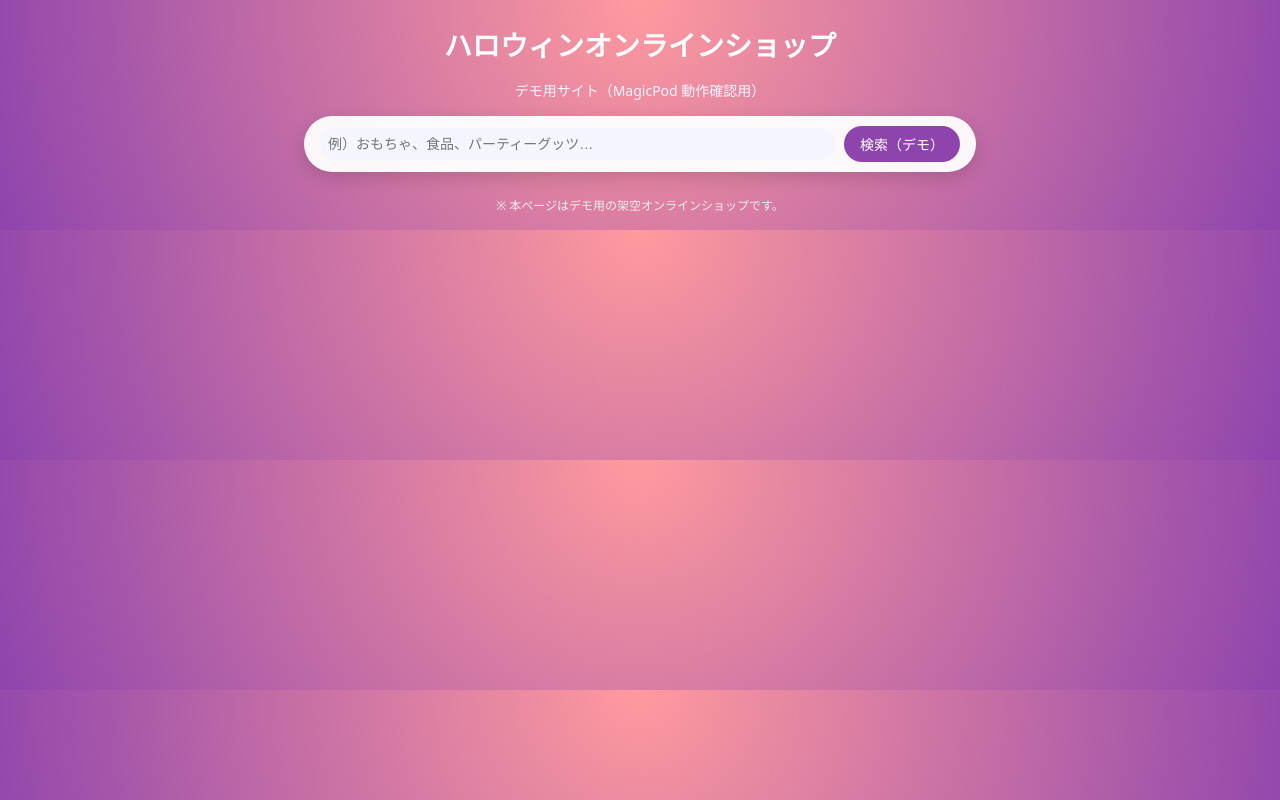
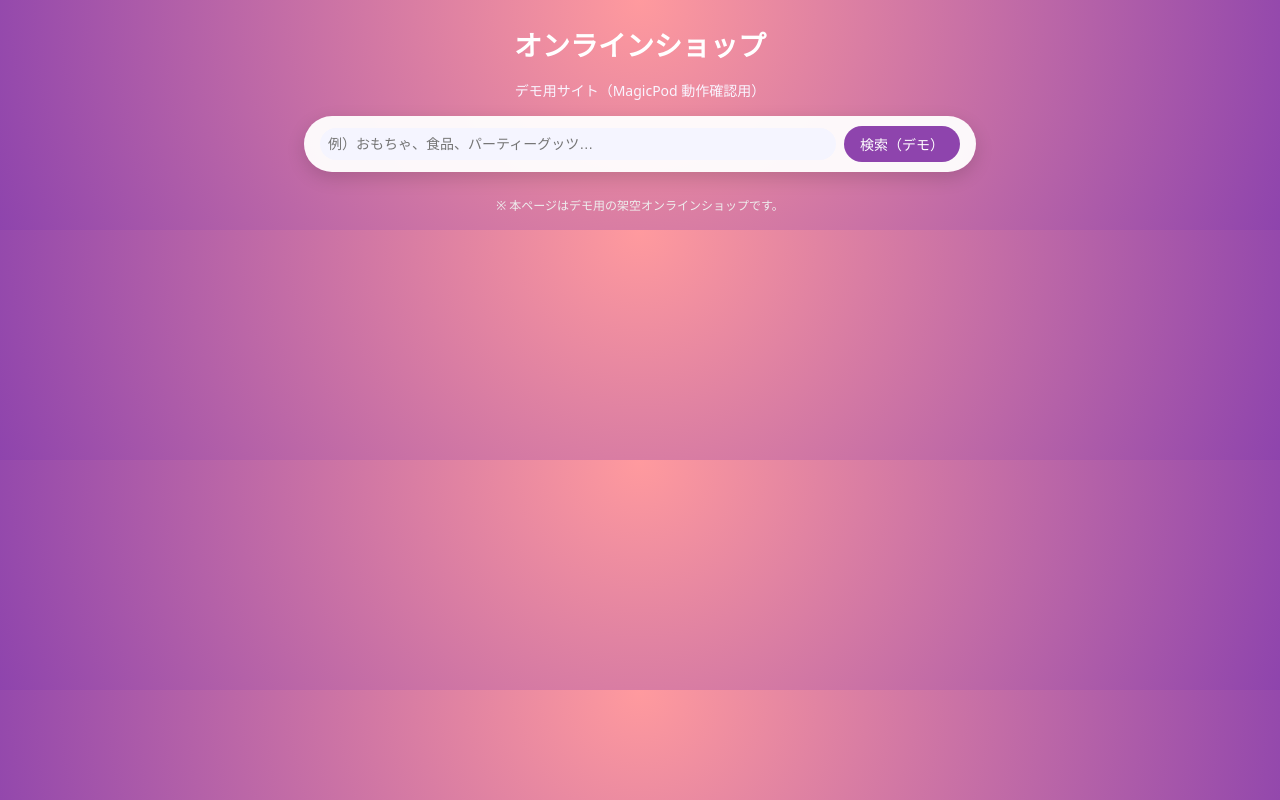
Before and after one commit to JunkoTagami/magicpod-demo-website, a plain HTML site: page index.html in a window 1280 px wide. Drawn offline with Linux system fonts and the light colour scheme.

Commit message:
Update index.html

```diff
--- a/index.html
+++ b/index.html
@@ -145,7 +145,7 @@
 
 <body>
 
-  <header class="header">ハロウィンオンラインショップ</header>
+  <header class="header">オンラインショップ</header>
   <p class="sub">デモ用サイト（MagicPod 動作確認用）</p>
 
   <div class="search-box">
```
